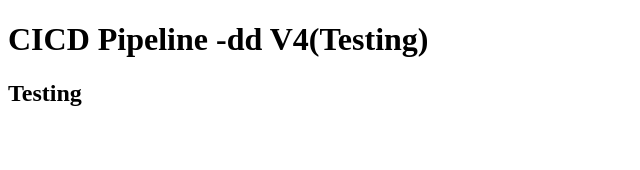
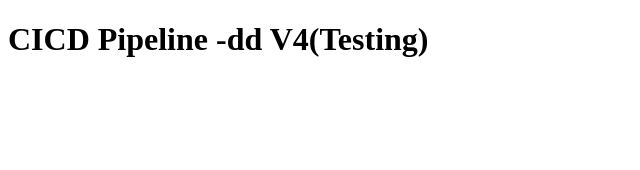
Before and after one commit to Sandeep11761/ci_cd_test, a React (Vite) app: page / in a window 1280 px wide. Shown: the top 170 px of the page, without its empty margins (0-640 px from the left). Built offline with nearby package versions, Linux system fonts and the light colour scheme.

Commit message:
Saving 10

```diff
--- a/src/App.jsx
+++ b/src/App.jsx
@@ -4,7 +4,6 @@ const App = () => {
   return (
     <div>
       <h1>CICD Pipeline -dd V4(Testing)</h1>
-      <h2>Testing</h2>
     </div>
   )
 }
```
